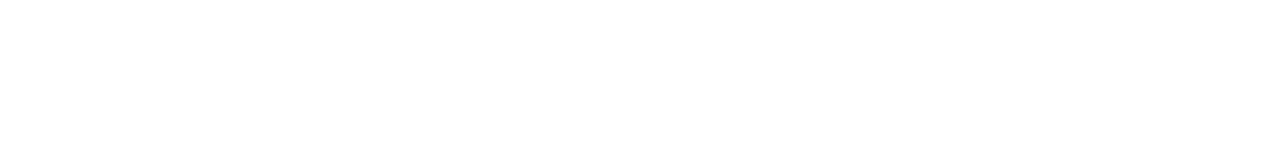
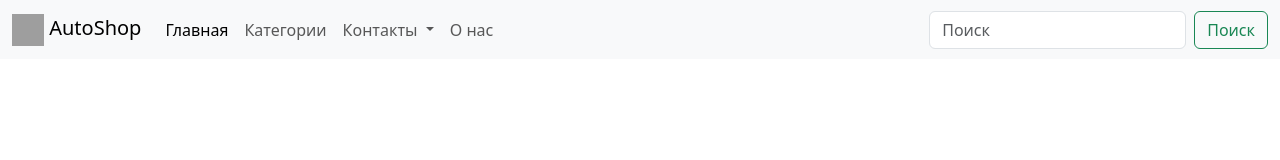
Before and after one commit to AbobaCorp/testGitPages, a plain HTML site: page index.html in a window 1280 px wide. Drawn offline with nearby package versions, Linux system fonts and the light colour scheme; grey boxes are pictures that could not be loaded.

Commit message:
update: index.html

```diff
--- a/css/index.css
+++ /dev/null
@@ -1,4 +0,0 @@
-body {
-    color: var(--bs-body-color);
-    background-color: var(--bs-body-bg);
-}
--- a/index.html
+++ b/index.html
@@ -5,14 +5,61 @@
     <meta charset="UTF-8">
     <meta name="viewport" content="width=device-width, initial-scale=1.0">
     <title>Document</title>
-    <link rel="stylesheet" href="css/index.css">
     <!-- bootstrap css -->
     <link href="https://cdn.jsdelivr.net/npm/bootstrap@5.3.5/dist/css/bootstrap.min.css" rel="stylesheet"
         integrity="sha384-SgOJa3DmI69IUzQ2PVdRZhwQ+dy64/BUtbMJw1MZ8t5HZApcHrRKUc4W0kG879m7" crossorigin="anonymous">
+    <!-- my style -->
+    <link rel="stylesheet" href="css/index.css">
 </head>
 
 <body>
-
+    <header>
+        <nav class="navbar navbar-expand-lg bg-body-tertiary">
+            <div class="container-fluid">
+                <a class="navbar-brand" href="#">
+                    <img src="https://placeholder.apptor.studio/32/32/product1.png" alt="Logo" width="32" height="32"
+                        class="d-inline-block align-text-top">
+                    AutoShop</a>
+                <button class="navbar-toggler" type="button" data-bs-toggle="collapse"
+                    data-bs-target="#navbarSupportedContent" aria-controls="navbarSupportedContent"
+                    aria-expanded="false" aria-label="Переключатель навигации">
+                    <span class="navbar-toggler-icon"></span>
+                </button>
+                <div class="collapse navbar-collapse" id="navbarSupportedContent">
+                    <ul class="navbar-nav me-auto mb-2 mb-lg-0">
+                        <li class="nav-item">
+                            <a class="nav-link active" aria-current="page" href="#">Главная</a>
+                        </li>
+                        <li class="nav-item">
+                            <a class="nav-link" href="#">Категории</a>
+                        </li>
+                        <li class="nav-item dropdown">
+                            <a class="nav-link dropdown-toggle" href="#" role="button" data-bs-toggle="dropdown"
+                                aria-expanded="false">
+                                Контакты
+                            </a>
+                            <ul class="dropdown-menu">
+                                <li><a class="dropdown-item" href="#">WhatsApp</a></li>
+                                <li><a class="dropdown-item" href="#">Telegram</a></li>
+                                <li><a class="dropdown-item" href="#">Instagram</a></li>
+                                <li>
+                                    <hr class="dropdown-divider">
+                                </li>
+                                <li><a class="dropdown-item" href="#">Что-то еще здесь</a></li>
+                            </ul>
+                        </li>
+                        <li class="nav-item">
+                            <a class="nav-link" href="#">О нас</a>
+                        </li>
+                    </ul>
+                    <form class="d-flex" role="search">
+                        <input class="form-control me-2" type="search" placeholder="Поиск" aria-label="Поиск">
+                        <button class="btn btn-outline-success" type="submit">Поиск</button>
+                    </form>
+                </div>
+            </div>
+        </nav>
+    </header>
 
     <!-- bootstrap js -->
     <script src="https://cdn.jsdelivr.net/npm/bootstrap@5.3.5/dist/js/bootstrap.bundle.min.js"
```
